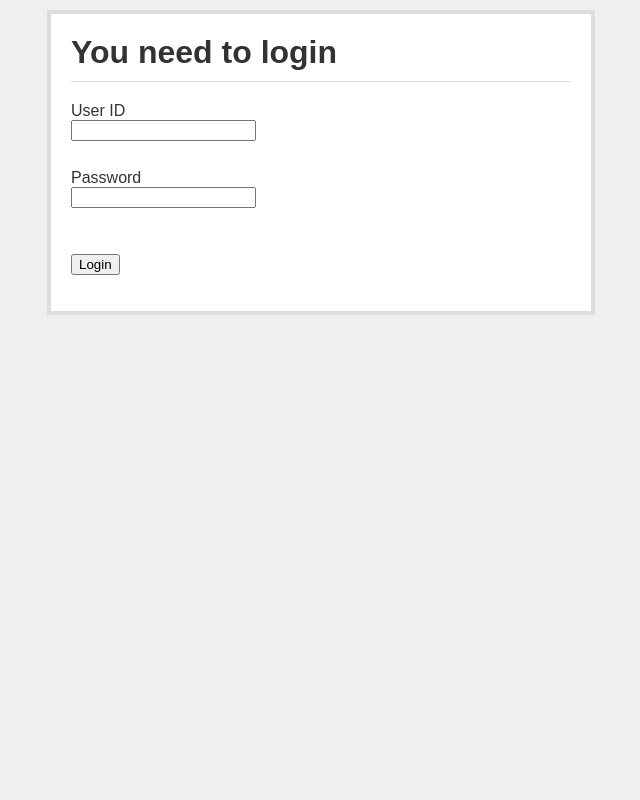
After one commit to aungmyatmoe/secondproject, a PHP site: page /src/third_lesson.php in a window 1280 px wide. The commit adds this page. Shown: the whole page, without its empty margins (319-959 px from the left). Run offline with PHP 8.4, Linux system fonts and the light colour scheme.

Commit message:
add file

```diff
--- a/src/index.html
+++ b/src/index.html
@@ -3,7 +3,8 @@
 		<title>PHP Exercise</title>
 	</head>
 	<body>
-		<a href="first_lesson.php" target="_blank">First Lesson</a><br/>
-		<a href="second_lesson.php" target="_blank">Second Lesson</a><br/>
+		<a href="first_lesson.php" target="_blank">First Lesson (Date manuplication)</a><br/>
+		<a href="second_lesson.php" target="_blank">Second Lesson (GET/POST Sample)</a><br/>
+		<a href="third_lesson.php" target="_blank">Third Lesson (Session Sample)</a><br/>
 	</body>
 <html>
--- a/src/second_lesson.php
+++ b/src/second_lesson.php
@@ -11,7 +11,7 @@
 <html>
     <head><title>Second Lesson</title></head>
     <body>
-        <form action="login.php" method="get">
+        <form action="second_login.php" method="get">
             <label for="email">Email (or) User ID</label><br/>
             <input type="text" id="email" name="email"><br/>
 
--- /dev/null
+++ b/src/third_lesson.php
@@ -0,0 +1,76 @@
+<!--
+/**
+ * Created by PhpStorm.
+ * User: iVideoSmart
+ * Developer: Moe
+ * Date: 19/9/2017
+ * Time: 7:33 PM
+ */
+-->
+<?php
+    session_start();
+    $auth=isset($_SESSION['auth']);
+?>
+
+<html>
+    <head>
+        <title>Third Lesson</title>
+        <style>
+            body{
+                background: #efefef;
+                font-family: Arial;
+                color: #333333;
+            }
+
+            #wrap{
+                width:500px;
+                padding: 20px;
+                margin: 10px auto;
+                border: 4px solid #dddddd;
+                background: #ffffff;
+            }
+
+            h1{
+                margin: 0 0 20px 0;
+                padding: 0 0 10px 0;
+                border-bottom: 1px solid #dddddd;
+            }
+
+            input[type=text], input[type=password]{
+                display: block;
+                margin-bottom: 10px;
+            }
+
+            .msg{
+                width: 500px;
+                background: #ffd;
+                border: 2px solid #ddd;
+                text-align: center;
+                margin:10px auto;
+                font-size: 13px;
+                padding: 6px;
+            }
+        </style>
+    </head>
+    <body>
+        <div id="wrap">
+            <?php if($auth){?>
+                <h1>Welcome to My Website</h1>
+                <p>You see this because you are an authenticated user. Congratulation!</</p>
+                <b><?php echo $_SESSION['id'] ?></b>
+                <a href="logout.php">Logout</a>
+            <?php } else {?>
+                <h1>You need to login</h1>
+                <form action="third_lesson.php" method="post">
+                    <label for="id">User ID</label><br/>
+                    <input type="text" id="id" name="id"><br/>
+
+                    <label for="password">Password</label><br/>
+                    <input type="password" id="password" name="password"><br/><br/>
+
+                    <input type="submit" value="Login">
+                </form>
+            <?php } ?>
+        </div>
+    </body>
+</html>
```
Also changed, not shown: src/third_login.php (added, +22 -0 lines), src/third_logout.php (added, +16 -0 lines), src/second_login.php (renamed from src/login.php).
